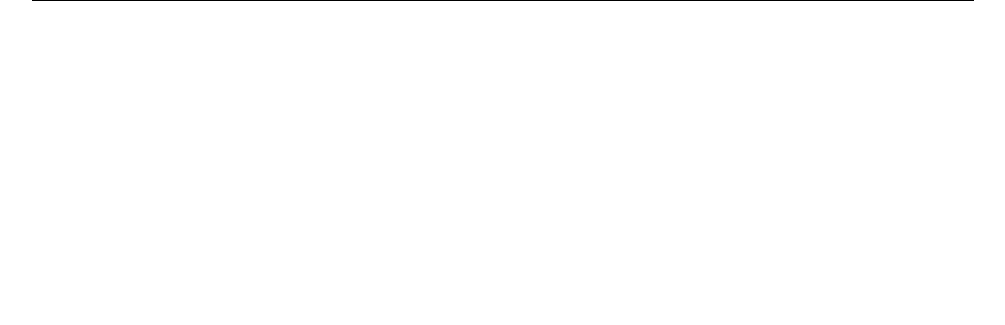
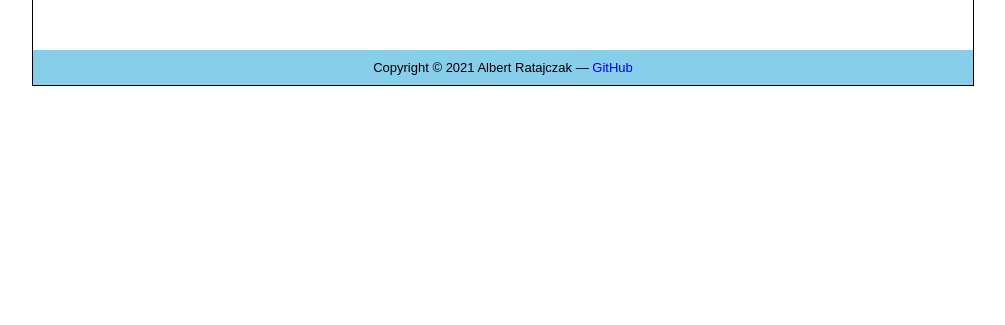
Before and after one commit to AlbertRtk/weight_training_tracker, a Django app: page / in a window 1280 px wide. Shown: the part 313-638 px from the top of the page, without its empty margins (137-1142 px from the left). Run offline with Django 3.2, Linux system fonts and the light colour scheme; data that the repository does not hold is empty.

Commit message:
add copyright note

```diff
--- a/templates/base.html
+++ b/templates/base.html
@@ -25,6 +25,11 @@
                 {% endblock %}
 
             </section>
+
+            <footer>
+                Copyright &copy; 2021 Albert Ratajczak &mdash;
+                <a href="https://github.com/AlbertRtk/weight_training_tracker">GitHub</a>
+            </footer>
         </div>
     </body>
 </html>
--- a/trainings/static/css/style.css
+++ b/trainings/static/css/style.css
@@ -240,3 +240,15 @@
 .dropdown:hover .dropdown_content {
     display: block;
 }
+
+footer{
+    text-align: center;
+    font-size: small;
+    background-color: skyblue;
+    padding: 10px 50px 10px 50px;
+    margin-top: 50px;
+}
+
+footer a {
+    text-decoration: none;
+}
```
